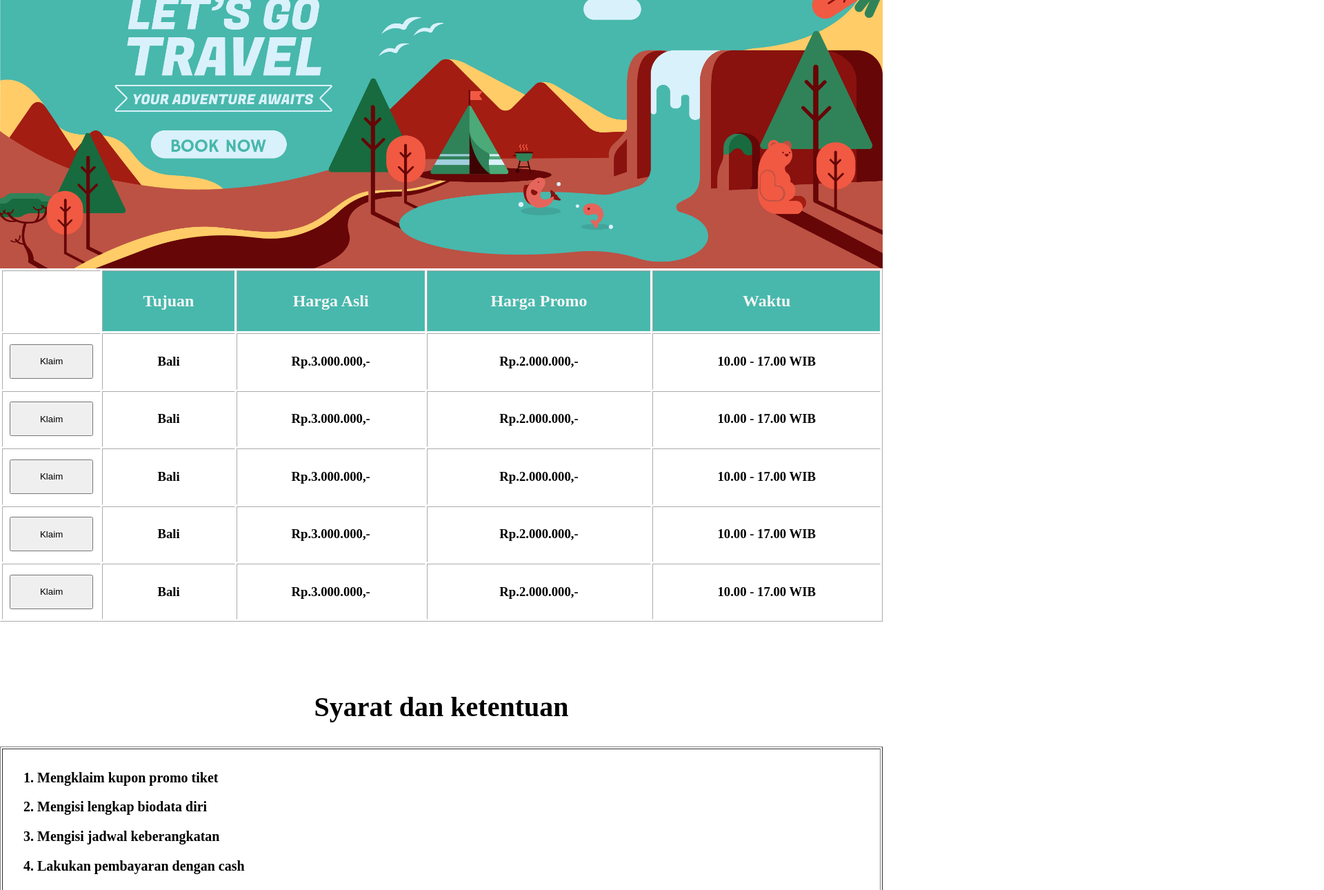
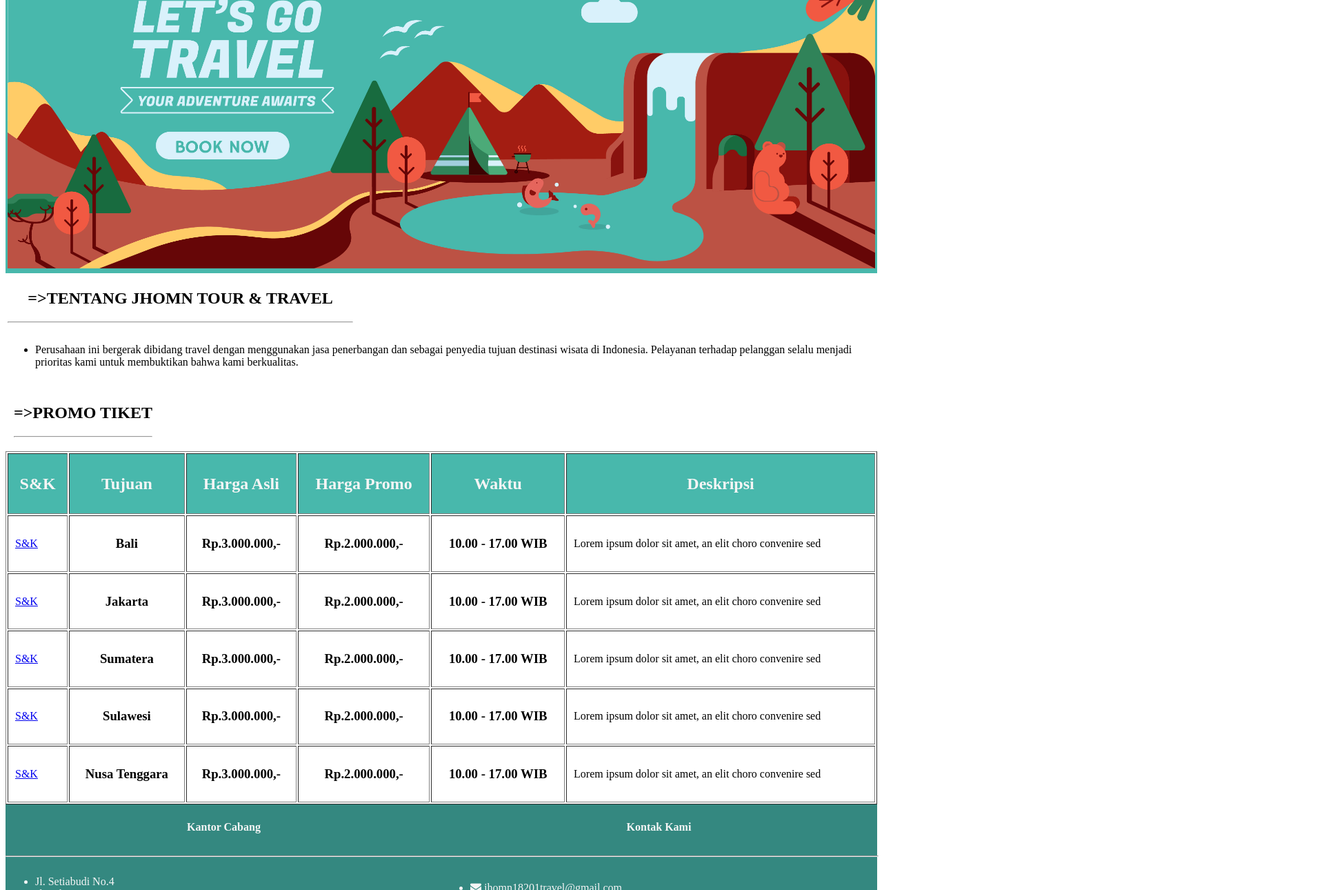
Before and after one commit to ristafn/webpro19, a plain HTML site: page praktikum02/webdesign/index.html in a window 1280 px wide. Shown: the part 209-1499 px from the top of the page at 69% size, 1920 px wide, since content can reach past the window. Drawn offline with Linux system fonts and the light colour scheme.

Commit message:
0110219070_RistaFaujiNafsir_TI01

```diff
--- a/praktikum02/webdesign/index.html
+++ b/praktikum02/webdesign/index.html
@@ -1,102 +1,163 @@
 <!DOCTYPE html>
-<html lang="en">
+<html style="scroll-behavior: smooth;" lang="en">
 <head>
     <meta charset="UTF-8">
     <meta name="viewport" content="width=device-width, initial-scale=1.0">
     <title>Jhomn Tour & Travel</title>
-    <style>
-        html{
-            scroll-behavior: smooth;
-        }
-    </style>
+    <link rel="stylesheet" href="https://cdnjs.cloudflare.com/ajax/libs/font-awesome/4.7.0/css/font-awesome.min.css">
 </head>
 <body>
-    <nav style="background-color: #48B8AC; height: 70px; width: 100vw; margin-top: -20px; margin-left: 50%; transform: translateX(-50%);">
-        <div>
-            <h3 style="text-align: left; padding-left: 40px; padding-top: 25px; color: whitesmoke; pointer-events: none;">JOHMN TOUR & TRAVEL</h3>
-            <ul style="text-align: right; list-style-type: none; margin-top: -40px; color: whitesmoke;">
-                <li style="display: inline-block; margin-right: 30px;"><a style="color: whitesmoke; text-decoration: none;" href="#promoTiket">Promo Tiket</a></li>
-                <li style="display: inline-block; margin-right: 30px;"><a style="color: whitesmoke; text-decoration: none;" href="#syarat">Syarat&Ketentuan</a></li>
-                <li style="display: inline-block; margin-right: 50px;"><a style="color: whitesmoke; text-decoration: none;" href="about.html">About</a></li>
-            </ul>
-        </div>
-    </nav>
     <header>
-        <div style="width: 100vw; margin-left: 50%; transform: translateX(-50%);">
-            <img src="Lets_go_travel_Banner.jpg" width="100%" style="margin-left: 50%; transform: translateX(-50%);" alt="">
-        </div>
+        <nav style="background-color: #48B8AC;">
+            <table style="width: 100%;">
+                <tr>
+                    <th style="color: whitesmoke; width: 300px;"><h3>JHOMN TOUR & TRAVEL</h3></th>
+                    <th style="width: 200px;"></th>
+                    <th style="width: 200px;"></th>
+                    <th style="width: 200px;"></th>
+                    <th><a href="#promoTiket" style="color: whitesmoke;">Promo Tiket</a></th>
+                    <th><a href="#kontak" style="color: whitesmoke;">Kontak Kami</a></th>
+                    <th><a href="#tentang" style="color: whitesmoke;">Tentang</a></th>
+                </tr>
+            </table>
+            <table>
+                <tr>
+                    <th>
+                        <div>
+                            <img src="Lets_go_travel_Banner.jpg" width="100%" alt="">
+                        </div>
+                    </th>
+                </tr>
+            </table>
+        </nav>
     </header>
-    <section style="margin-top: -5px;">
+    <section>
+        <table style="width: 100%;">
+            <tr id="tentang">
+                <th style="width: 40%;">
+                    <h1>=>TENTANG JHOMN TOUR & TRAVEL</h1>
+                    <hr>
+                </th>
+                <th></th>
+            </tr>
+        </table>
+        <table style="width: 100%;">
+            <tr>
+                <td>
+                    <ul>
+                        <li>
+                            <p>
+                                Perusahaan ini bergerak dibidang travel dengan menggunakan jasa penerbangan
+                                dan sebagai penyedia tujuan destinasi wisata di Indonesia. Pelayanan terhadap pelanggan
+                                selalu menjadi prioritas kami untuk membuktikan bahwa kami berkualitas.
+                            </p>
+                        </li>
+                    </ul>
+                </td>
+                <td></td>
+            </tr>
+        </table>
+
         <div id="promoTiket">
-            <table style="border-color: white; color: #000000; width: 100vw; margin-left: 50%; transform: translateX(-50%);" border="1" style="border-collapse: collapse;" cellpadding="10">
+            <table cellpadding="10">
+                <tr>
+                    <th style="width: 40%;">
+                        <h1>=>PROMO TIKET</h1>
+                        <hr>
+                    </th>
+                    <th></th>
+                </tr>
+            </table>
+            <table border="1" style="width: 100%;" cellpadding="10">
                 <tr style="color: whitesmoke;">
-                    <th> </th>
+                    <th style="background-color:#48B8AC"><h2>S&K</h2></th>
                     <th style="background-color:#48B8AC"><h2>Tujuan</h2></th>
                     <th style="background-color:#48B8AC"><h2>Harga Asli</h2></th>
                     <th style="background-color:#48B8AC"><h2>Harga Promo</h2></th>
                     <th style="background-color:#48B8AC"><h2>Waktu</h2></th>
+                    <th style="background-color:#48B8AC"><h2>Deskripsi</h2></th>
                 </tr>
                 <tr>
-                    <td><button style="height: 50px; width: 100%;" >Klaim</td>
+                    <td><a href="sk.html">S&K</a></td>
                     <td style="text-align: center;"><h3>Bali</h3></td>
                     <td style="text-align: center;"><h3>Rp.3.000.000,-</h3></td>
                     <td style="text-align: center;"><h3>Rp.2.000.000,-</h3></td>
                     <td style="text-align: center;"><h3>10.00 - 17.00 WIB</h3></td>
+                    <td>Lorem ipsum dolor sit amet, an elit choro convenire sed</td>
                 </tr>
                 <tr>
-                    <td><button style="height: 50px; width: 100%;" >Klaim</td>
-                    <td style="text-align: center;"><h3>Bali</h3></td>
+                    <td><a href="sk.html">S&K</a></td>
+                    <td style="text-align: center;"><h3>Jakarta</h3></td>
                     <td style="text-align: center;"><h3>Rp.3.000.000,-</h3></td>
                     <td style="text-align: center;"><h3>Rp.2.000.000,-</h3></td>
                     <td style="text-align: center;"><h3>10.00 - 17.00 WIB</h3></td>
+                    <td>Lorem ipsum dolor sit amet, an elit choro convenire sed</td>
                 </tr>
                 <tr>
-                    <td><button style="height: 50px; width: 100%;" >Klaim</td>
-                    <td style="text-align: center;"><h3>Bali</h3></td>
+                    <td><a href="sk.html">S&K</a></td>
+                    <td style="text-align: center;"><h3>Sumatera</h3></td>
                     <td style="text-align: center;"><h3>Rp.3.000.000,-</h3></td>
                     <td style="text-align: center;"><h3>Rp.2.000.000,-</h3></td>
                     <td style="text-align: center;"><h3>10.00 - 17.00 WIB</h3></td>
+                    <td>Lorem ipsum dolor sit amet, an elit choro convenire sed</td>
                 </tr>
                 <tr>
-                    <td><button style="height: 50px; width: 100%;" >Klaim</td>
-                    <td style="text-align: center;"><h3>Bali</h3></td>
+                    <td><a href="sk.html">S&K</a></td>
+                    <td style="text-align: center;"><h3>Sulawesi</h3></td>
                     <td style="text-align: center;"><h3>Rp.3.000.000,-</h3></td>
                     <td style="text-align: center;"><h3>Rp.2.000.000,-</h3></td>
                     <td style="text-align: center;"><h3>10.00 - 17.00 WIB</h3></td>
+                    <td>Lorem ipsum dolor sit amet, an elit choro convenire sed</td>
                 </tr>
                 <tr>
-                    <td><button style="height: 50px; width: 100%;" >Klaim</td>
-                    <td style="text-align: center;"><h3>Bali</h3></td>
+                    <td><a href="sk.html">S&K</a></td>
+                    <td style="text-align: center;"><h3>Nusa Tenggara</h3></td>
                     <td style="text-align: center;"><h3>Rp.3.000.000,-</h3></td>
                     <td style="text-align: center;"><h3>Rp.2.000.000,-</h3></td>
                     <td style="text-align: center;"><h3>10.00 - 17.00 WIB</h3></td>
+                    <td>Lorem ipsum dolor sit amet, an elit choro convenire sed</td>
                 </tr>
             </table>
         </div>
     </section>
-
-    <section>
-        <div id="syarat" style="margin-top: 100px;">
-            <h1 style="text-align: center; font-size: 40px;">Syarat dan ketentuan</h1>
-            <table border="1" style="width: 100vw; margin-left: 50%; transform: translateX(-50%);" border="1" style="border-collapse: collapse;" cellpadding="10">
+    <footer>
+        <div id="kontak" style="background-color: #348880; color: whitesmoke;">
+            <table style="width: 100%;">
                 <tr>
+                    <th style="width: 50%;">
+                        <h4>Kantor Cabang</h4>
+                    </th>
+                    <th>
+                        <h4>Kontak Kami</h4>
+                    </th>
+                </tr>
+            </table>
+            <hr width="100%">
+            <table style="width: 100%;">
+                <tr>
+                    <td style="width: 50%;">
+                        <ul>
+                            <li>Jl. Setiabudi No.4</li>
+                            <li>Jl. Pekarang Baru No.12</li>
+                            <li>Jl. Sekar Melati No.1</li>
+                            <li>Jl. Budiman No.3</li>
+                        </ul>
+                    </td>
                     <td>
-                        <ol>
-                            <h2><li style="font-size: 20px;">Mengklaim kupon promo tiket</li></h2>
-                            <h2><li style="font-size: 20px;">Mengisi lengkap biodata diri</li></h2>
-                            <h2><li style="font-size: 20px;">Mengisi jadwal keberangkatan</li></h2>
-                            <h2><li style="font-size: 20px;">Lakukan pembayaran dengan cash</li></h2>
-                            <h2><li style="font-size: 20px;">Cetak tiket di tempat</li></h2>
-                        </ol>
+                        <ul>
+                            <li><i class="fa fa-envelope" aria-hidden="true"></i> jhomn18201travel@gmail.com</li>
+                            <li><i class="fa fa-instagram" aria-hidden="true"></i> jhomn_travel</li>
+                            <li><i class="fa fa-whatsapp" aria-hidden="true"></i> 08989198918</li>
+                        </ul>
                     </td>
                 </tr>
             </table>
-        </div>
-    </section>
-    <footer style="background-color: #6e2d24; margin-left: 50%; transform: translateX(-50%); width: 100vw; margin-top: 20px;">
-        <div style="color: whitesmoke; text-align: center; height: 100px; padding-top: 20px;">
-            <p>Email : johmn@mail.com</p>
-            <p>Whatsapp : 01010101010</p>
+            <hr width="100%">
+            <table style="width:100%;">
+                <tr>
+                    <th>Copyright &copy; Jhomn Company</th>
+                </tr>
+            </table>
         </div>
     </footer>
 </body>
```
Also changed, not shown: praktikum02/webdesign/about.html (deleted, +0 -29 lines), praktikum02/webdesign/sk.html (added, +33 -0 lines).
